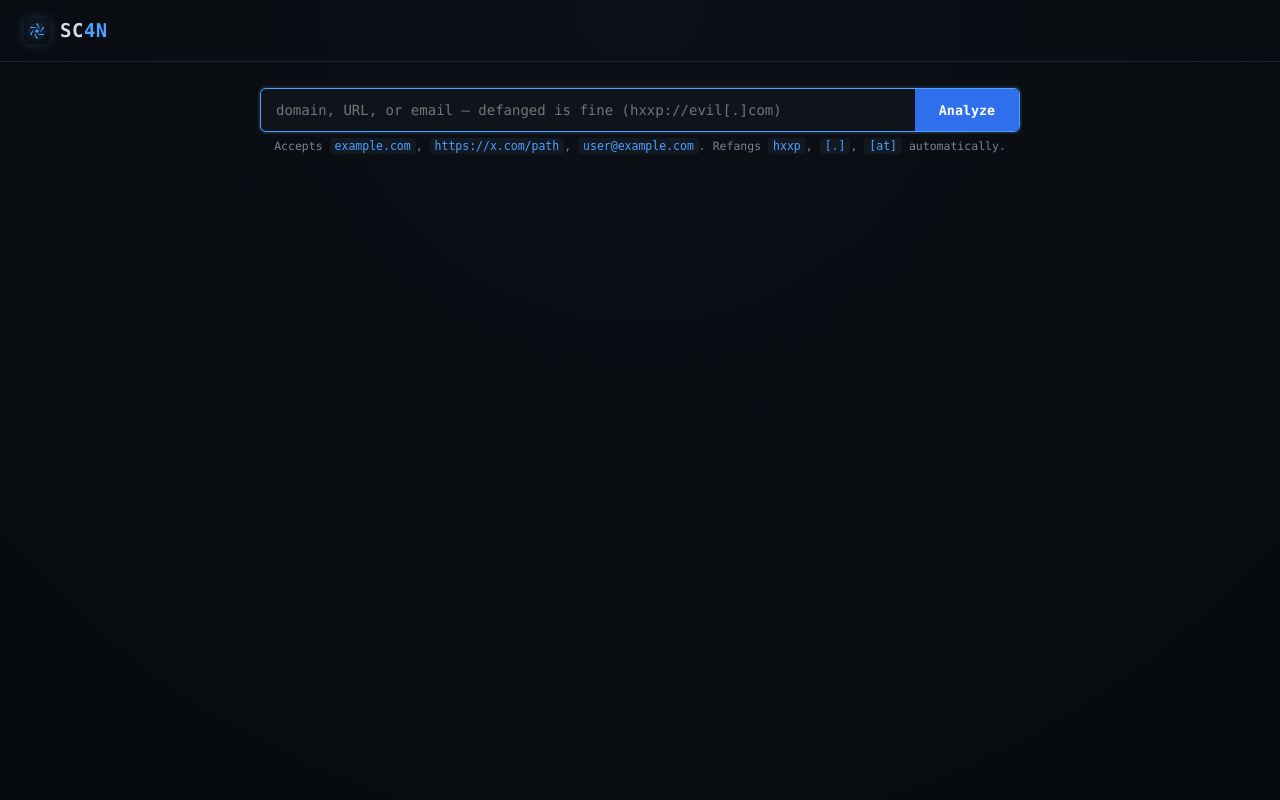
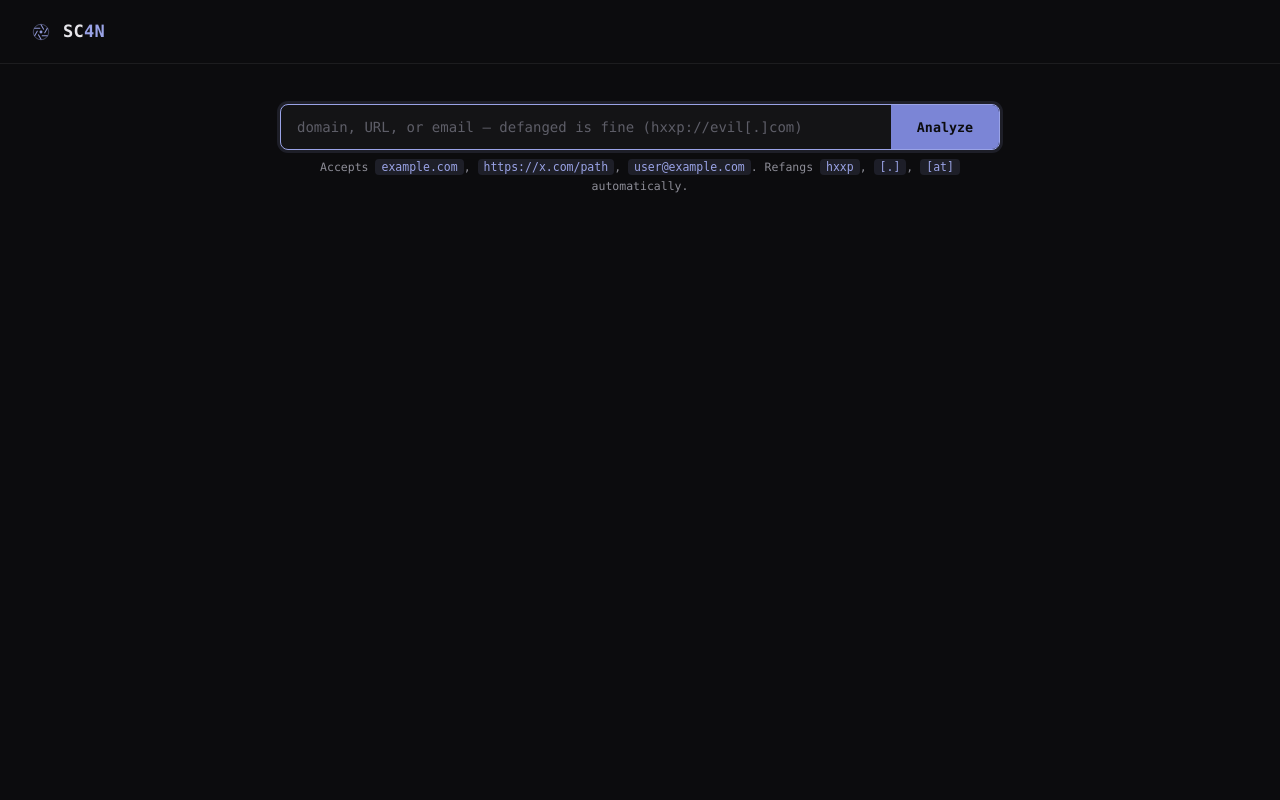
Before and after one commit to itnotworking/osintsk4n, a FastAPI app: page / in a window 1280 px wide. Run offline with FastAPI, Linux system fonts and the light colour scheme.

Commit message:
Redesign: de-box UI, warm-neutral palette + soft periwinkle accent
- Replace saturated blue-on-blue with neutral charcoal bg + periwinkle accent
- Quieter rounded panels, hairline borders, more whitespace (less 'boxy')
- DNS TXT/long values now in a capped scrollable box (no card ballooning)
- Signals as a clean list; ticket summary as full-width block
- Hide urlscan/crt.sh cards when they have no data
- Favicon/logo: remove square tile + glow, transparent glyph blends with bg

```diff
--- a/static/style.css
+++ b/static/style.css
@@ -1,139 +1,176 @@
 :root {
-  --bg: #0a0d12;
-  --panel: #0f141b;
-  --panel-2: #131923;
-  --line: #1d2532;
-  --text: #d7dde6;
-  --muted: #7a8493;
-  --accent: #4ea1ff;
-  --accent-2: #2f6feb;
-  --good: #2ea043;
-  --warn: #c69026;
-  --bad: #d94c4c;
-  --crit: #ff4d4d;
+  /* neutral near-black — no blue tint, no "AI slop" */
+  --bg: #0c0c0e;
+  --panel: #141416;
+  --panel-2: #1a1a1e;
+  --line: rgba(255,255,255,0.07);
+  --line-strong: rgba(255,255,255,0.12);
+  --text: #e6e5ea;
+  --muted: #8d8d97;
+  --faint: #5e5e68;
+  /* soft periwinkle accent */
+  --accent: #9aa3e6;
+  --accent-2: #7b85d6;
+  --accent-soft: rgba(154,163,230,0.12);
+  /* risk states — distinct from periwinkle */
+  --good: #57b083;
+  --warn: #d4a24a;
+  --bad: #df7373;
+  --crit: #e96a6a;
 }
 * { box-sizing: border-box; }
 html, body { margin: 0; padding: 0; min-height: 100%; }
 body {
-  background: radial-gradient(circle at top, #0d1117 0%, #06090d 100%);
+  background: var(--bg);
   color: var(--text);
-  font-family: ui-monospace, "JetBrains Mono", "Consolas", monospace;
+  font-family: ui-monospace, "JetBrains Mono", "SF Mono", "Menlo", "Consolas", monospace;
   font-size: 14px;
-  line-height: 1.55;
+  line-height: 1.6;
   -webkit-font-smoothing: antialiased;
+  -moz-osx-font-smoothing: grayscale;
   min-height: 100vh;
 }
+::-webkit-scrollbar { width: 8px; height: 8px; }
+::-webkit-scrollbar-thumb { background: rgba(255,255,255,0.1); border-radius: 4px; }
+::-webkit-scrollbar-track { background: transparent; }
+
 header {
   border-bottom: 1px solid var(--line);
-  padding: 16px 24px;
+  padding: 18px 28px;
   display: flex;
-  align-items: baseline;
-  justify-content: space-between;
-  flex-wrap: wrap;
-  gap: 6px;
+  align-items: center;
 }
-header h1 { margin: 0; font-size: 19px; letter-spacing: .5px; font-weight: 700; }
+header h1 { margin: 0; font-size: 17px; letter-spacing: .3px; font-weight: 600; }
+header h1.brand { display: flex; align-items: center; gap: 9px; }
+header h1 .logo { display: block; opacity: .92; }   /* no glow */
 header h1 .name { color: var(--text); }
 header h1 .name span { color: var(--accent); }
-header h1.brand { display: flex; align-items: center; gap: 10px; }
-header h1 .logo { display: block; filter: drop-shadow(0 0 6px rgba(78,161,255,.25)); }
-header p { margin: 0; font-size: 12px; color: var(--muted); }
 
-.wrap { max-width: 1400px; margin: 0 auto; padding: 0 20px 60px; }
+.wrap { max-width: 1320px; margin: 0 auto; padding: 0 24px 80px; }
 
 .search {
   display: flex;
-  border: 1px solid var(--line);
-  border-radius: 6px;
+  border: 1px solid var(--line-strong);
+  border-radius: 8px;
   background: var(--panel);
-  margin: 26px auto 6px;
-  max-width: 760px;
+  margin: 40px auto 8px;
+  max-width: 720px;
   overflow: hidden;
   transition: border-color .2s, box-shadow .2s;
 }
-.search:focus-within { border-color: var(--accent); box-shadow: 0 0 0 2px rgba(78,161,255,.15); }
+.search:focus-within { border-color: var(--accent); box-shadow: 0 0 0 3px var(--accent-soft); }
 .search input {
-  flex: 1; padding: 13px 15px; background: transparent; border: none;
+  flex: 1; padding: 14px 16px; background: transparent; border: none;
   outline: none; color: var(--text); font-family: inherit; font-size: 14px;
 }
+.search input::placeholder { color: var(--faint); }
 .search button {
-  background: var(--accent-2); color: #fff; border: none; padding: 0 24px;
-  font-weight: 600; font-family: inherit; cursor: pointer; transition: background .15s;
+  background: var(--accent-2); color: #0c0c0e; border: none; padding: 0 26px;
+  font-weight: 600; font-family: inherit; cursor: pointer; transition: background .15s, opacity .15s;
 }
 .search button:hover { background: var(--accent); }
-.search button:disabled { background: #2a3340; cursor: not-allowed; }
-.hint { text-align: center; font-size: 11.5px; color: var(--muted); max-width: 760px; margin: 0 auto 18px; }
-.hint code { color: var(--accent); background: var(--panel-2); padding: 1px 5px; border-radius: 3px; }
+.search button:disabled { background: var(--panel-2); color: var(--faint); cursor: not-allowed; }
+.hint { text-align: center; font-size: 11.5px; color: var(--muted); max-width: 720px; margin: 0 auto 26px; }
+.hint code { color: var(--accent); background: var(--accent-soft); padding: 1px 6px; border-radius: 4px; }
 
-.status { text-align: center; font-size: 12px; color: var(--muted); margin-bottom: 14px; min-height: 16px; }
+.status { text-align: center; font-size: 12px; color: var(--muted); margin-bottom: 18px; min-height: 16px; }
 .status .dot {
-  display: inline-block; width: 8px; height: 8px; border-radius: 50%;
-  background: var(--accent); margin-right: 6px; animation: pulse 1.2s infinite; vertical-align: middle;
+  display: inline-block; width: 7px; height: 7px; border-radius: 50%;
+  background: var(--accent); margin-right: 7px; animation: pulse 1.2s infinite; vertical-align: middle;
 }
-@keyframes pulse { 0%{opacity:.3;transform:scale(.9)} 50%{opacity:1;transform:scale(1)} 100%{opacity:.3;transform:scale(.9)} }
+@keyframes pulse { 0%{opacity:.3} 50%{opacity:1} 100%{opacity:.3} }
 .scanning::after { content:"_"; animation: blink 1s steps(2,start) infinite; margin-left:2px; }
 @keyframes blink { to { visibility: hidden; } }
 
-/* verdict banner */
+/* verdict — quiet panel, thin accent edge, no heavy bar */
 .verdict {
-  display: flex; align-items: center; gap: 18px; flex-wrap: wrap;
-  border: 1px solid var(--line); border-left-width: 5px;
-  background: var(--panel); padding: 16px 20px; border-radius: 6px; margin-bottom: 8px;
+  display: flex; align-items: center; gap: 20px; flex-wrap: wrap;
+  background: var(--panel); border: 1px solid var(--line);
+  border-radius: 12px; padding: 20px 24px; margin-bottom: 22px;
+  position: relative; overflow: hidden;
+}
+.verdict::before {
+  content: ""; position: absolute; left: 0; top: 0; bottom: 0; width: 3px;
+  background: var(--vc, var(--accent));
 }
 .verdict .score-ring {
-  width: 64px; height: 64px; border-radius: 50%; flex: 0 0 auto;
-  display: grid; place-items: center; font-size: 18px; font-weight: 700;
-  background: conic-gradient(var(--ring) calc(var(--pct) * 1%), #1a2230 0);
+  width: 60px; height: 60px; border-radius: 50%; flex: 0 0 auto;
+  display: grid; place-items: center; font-size: 17px; font-weight: 700;
+  background: conic-gradient(var(--ring) calc(var(--pct) * 1%), rgba(255,255,255,0.08) 0);
 }
-.verdict .score-ring i { width: 50px; height: 50px; border-radius: 50%; background: var(--panel); display: grid; place-items: center; font-style: normal; }
-.verdict .v-main { flex: 1; min-width: 200px; }
-.verdict .v-main .label { font-size: 11px; text-transform: uppercase; letter-spacing: 1px; color: var(--muted); }
-.verdict .v-main .val { font-size: 22px; font-weight: 700; margin: 2px 0; }
+.verdict .score-ring i { width: 47px; height: 47px; border-radius: 50%; background: var(--panel); display: grid; place-items: center; font-style: normal; }
+.verdict .v-main { flex: 1; min-width: 220px; }
+.verdict .v-main .label { font-size: 10.5px; text-transform: uppercase; letter-spacing: 1.5px; color: var(--muted); }
+.verdict .v-main .val { font-size: 23px; font-weight: 700; margin: 3px 0; letter-spacing: .3px; }
 .verdict .v-main .ioc { font-size: 12.5px; color: var(--muted); word-break: break-all; }
-.verdict.low    { border-left-color: var(--good); } .verdict.low    .val { color: var(--good); }
-.verdict.lowmod { border-left-color: var(--warn); } .verdict.lowmod .val { color: var(--warn); }
-.verdict.suspicious { border-left-color: var(--warn); } .verdict.suspicious .val { color: var(--warn); }
-.verdict.malicious  { border-left-color: var(--crit); } .verdict.malicious  .val { color: var(--crit); }
+.verdict.low    { --vc: var(--good); } .verdict.low    .val { color: var(--good); }
+.verdict.lowmod { --vc: var(--warn); } .verdict.lowmod .val { color: var(--warn); }
+.verdict.suspicious { --vc: var(--warn); } .verdict.suspicious .val { color: var(--warn); }
+.verdict.malicious  { --vc: var(--crit); } .verdict.malicious  .val { color: var(--crit); }
 
-.tags { display: flex; gap: 6px; flex-wrap: wrap; margin: 10px 0 4px; }
+.tags { display: flex; gap: 7px; flex-wrap: wrap; margin: 12px 0 2px; }
 .tag {
-  font-size: 11px; padding: 3px 9px; border-radius: 20px;
-  background: rgba(217,76,76,.12); color: #ff8b8b; border: 1px solid rgba(217,76,76,.3);
+  font-size: 11px; padding: 3px 10px; border-radius: 6px;
+  background: rgba(223,115,115,.1); color: #e89595; border: 1px solid rgba(223,115,115,.22);
 }
-.tag.bec { background: rgba(217,76,76,.16); }
+
+/* signals — a clean list, not a box */
+.signals { margin-bottom: 22px; }
+.signals h3, .ticket-h {
+  font-size: 11px; letter-spacing: 1.5px; text-transform: uppercase; color: var(--muted);
+  margin: 0 0 10px; font-weight: 500;
+}
+.signals ul { list-style: none; margin: 0; padding: 0; }
+.signals li { padding: 4px 0 4px 18px; position: relative; font-size: 13px; color: var(--text); }
+.signals li::before { content: "›"; position: absolute; left: 2px; color: var(--accent); }
 
 .grid {
-  display: grid; gap: 14px; margin-top: 18px;
-  grid-template-columns: repeat(auto-fit, minmax(330px, 1fr));
+  display: grid; gap: 18px;
+  grid-template-columns: repeat(auto-fit, minmax(340px, 1fr));
 }
-.card { background: var(--panel); border: 1px solid var(--line); border-radius: 6px; padding: 14px 16px; }
+.card {
+  background: var(--panel);
+  border: 1px solid var(--line);
+  border-radius: 12px;
+  padding: 18px 20px;
+}
 .card.span2 { grid-column: 1 / -1; }
-.card:hover { border-color: #2a3445; }
 .card h3 {
-  font-size: 12px; letter-spacing: 1px; text-transform: uppercase; color: var(--muted);
-  margin: 0 0 10px; border-bottom: 1px solid var(--line); padding-bottom: 7px; font-weight: 500;
+  font-size: 11px; letter-spacing: 1.5px; text-transform: uppercase; color: var(--muted);
+  margin: 0 0 14px; padding-bottom: 0; font-weight: 500;
   display: flex; justify-content: space-between; align-items: center;
 }
-.kv { display: grid; grid-template-columns: 110px 1fr; gap: 3px 10px; font-size: 13px; }
+.kv { display: grid; grid-template-columns: 112px 1fr; gap: 7px 12px; font-size: 13px; align-items: start; }
 .kv .k { color: var(--muted); }
-.kv .v { word-break: break-word; }
+.kv .v { word-break: break-word; color: var(--text); }
 .v.bad { color: var(--bad); } .v.warn { color: var(--warn); } .v.good { color: var(--good); }
-.pill { font-size: 10.5px; padding: 1px 7px; border-radius: 4px; border: 1px solid var(--line); color: var(--muted); }
-.pill.on { color: var(--good); border-color: rgba(46,160,67,.4); }
-.pill.off { color: var(--bad); border-color: rgba(217,76,76,.4); }
+/* long values (TXT/DKIM) get a capped scroll area instead of ballooning the card */
+.v.scroll-val {
+  max-height: 130px; overflow-y: auto; white-space: pre-wrap;
+  font-size: 11.5px; line-height: 1.5; color: var(--muted);
+  padding: 8px 10px; background: rgba(255,255,255,0.02);
+  border: 1px solid var(--line); border-radius: 6px;
+}
+.pill { font-size: 10.5px; padding: 1px 8px; border-radius: 5px; border: 1px solid var(--line-strong); color: var(--muted); }
+.pill.on { color: var(--good); border-color: rgba(87,176,131,.4); }
+.pill.off { color: var(--bad); border-color: rgba(223,115,115,.4); }
 pre { margin: 0; font-family: inherit; font-size: 12.5px; color: var(--text); white-space: pre-wrap; word-break: break-word; }
 a { color: var(--accent); text-decoration: none; }
-a:hover { color: #82c2ff; text-decoration: underline; }
-.links a { display: inline-block; margin: 0 14px 6px 0; }
+a:hover { color: #b9c0f0; text-decoration: underline; }
 .subs { max-height: 220px; overflow: auto; font-size: 12px; }
 .subs div { padding: 1px 0; color: var(--muted); }
+
+/* ticket summary */
+.ticket { background: var(--panel); border: 1px solid var(--line); border-radius: 12px; padding: 18px 20px; margin-top: 18px; }
+.ticket .ticket-h { display: flex; justify-content: space-between; align-items: center; }
 .copybtn {
-  background: var(--panel-2); color: var(--accent); border: 1px solid var(--line);
-  border-radius: 4px; font-family: inherit; font-size: 11px; padding: 3px 10px; cursor: pointer;
+  background: transparent; color: var(--accent); border: 1px solid var(--line-strong);
+  border-radius: 6px; font-family: inherit; font-size: 11px; padding: 4px 12px; cursor: pointer;
+  letter-spacing: .5px; transition: border-color .15s, background .15s;
 }
-.copybtn:hover { border-color: var(--accent); }
+.copybtn:hover { border-color: var(--accent); background: var(--accent-soft); }
 .muted { color: var(--muted); }
 .hidden { display: none; }
 .fade-in { animation: fadeIn .25s ease forwards; }
-@keyframes fadeIn { from{opacity:0;transform:translateY(4px)} to{opacity:1;transform:translateY(0)} }
-.err { color: var(--bad); text-align: center; padding: 20px; }
+@keyframes fadeIn { from{opacity:0;transform:translateY(5px)} to{opacity:1;transform:translateY(0)} }
+.err { color: var(--bad); text-align: center; padding: 24px; }
```
Also changed, not shown: templates/index.html (+14 -13 lines), static/favicon.svg.
